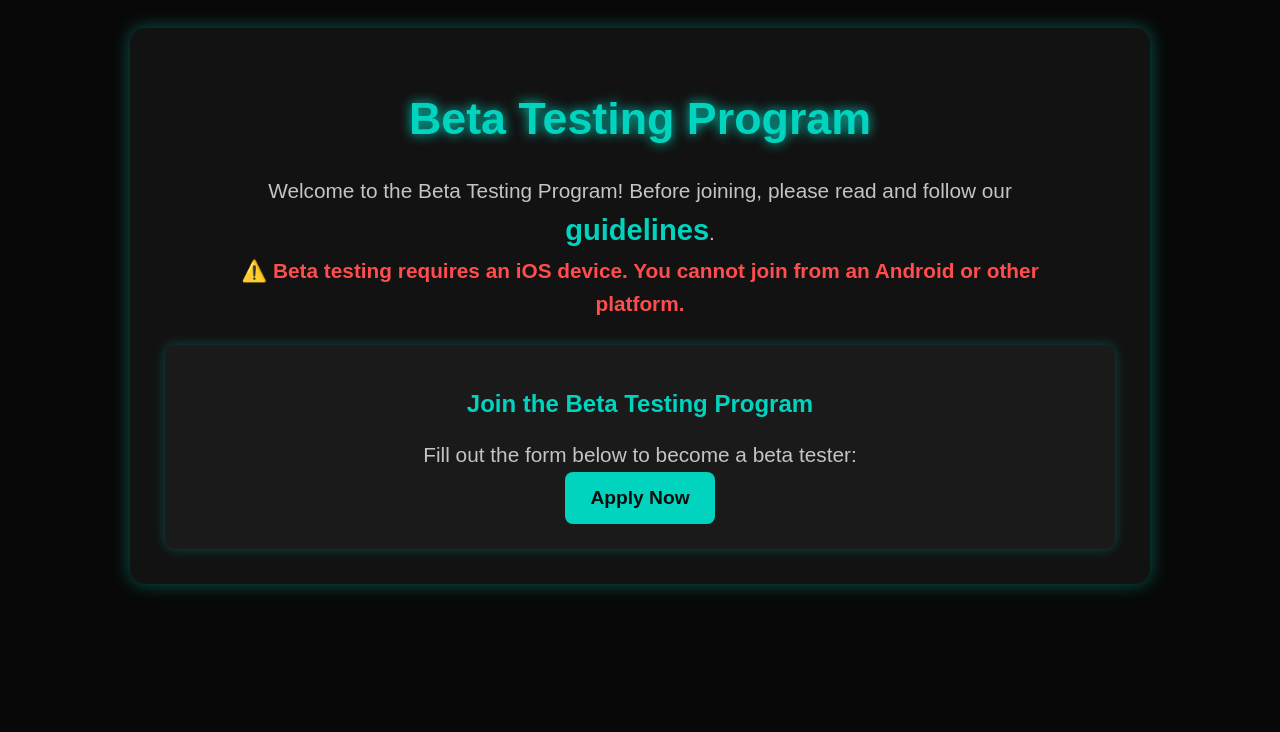
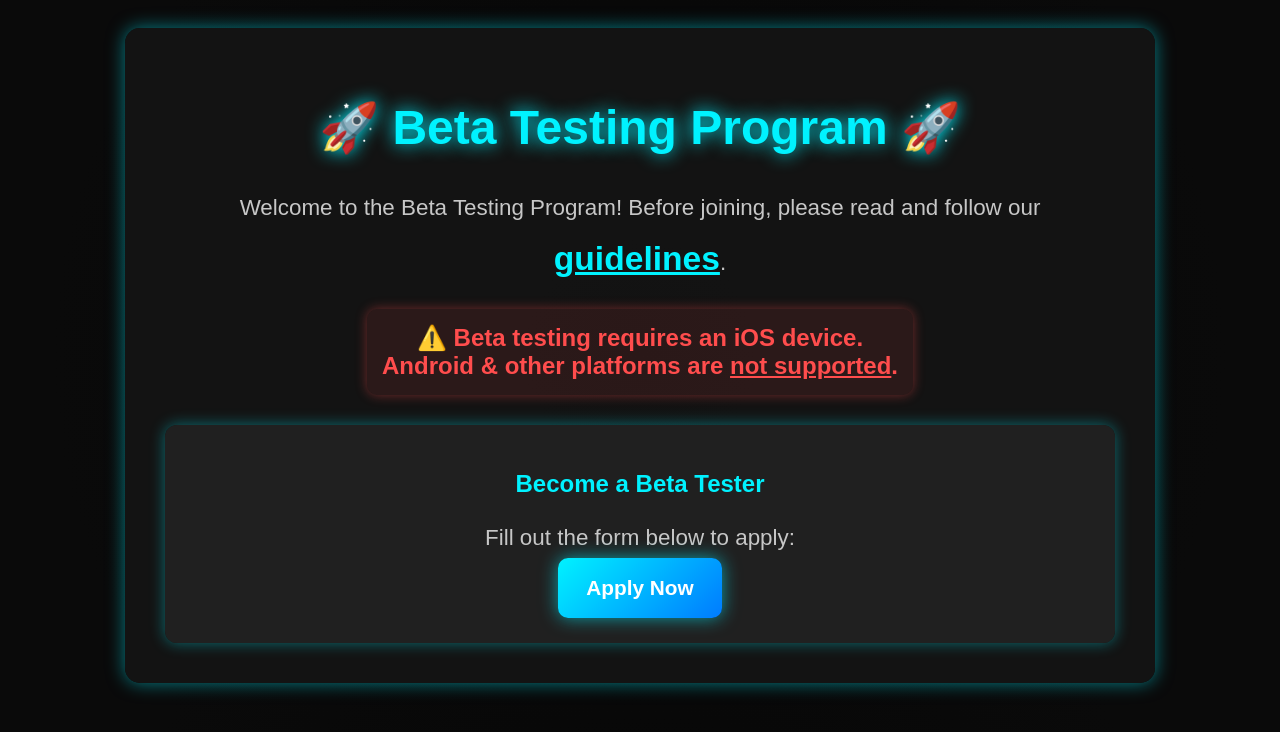
Before and after one commit to szuper1212856/Nbtfbetatester, a plain HTML site: page index.html in a window 1280 px wide. Drawn offline with Linux system fonts and the light colour scheme.

Commit message:
Update index.html

```diff
--- a/index.html
+++ b/index.html
@@ -6,84 +6,95 @@
     <title>Beta Testing Program</title>
     <style>
         body {
-            background-color: #080808;
-            color: #00d4bf;
-            font-family: Arial, sans-serif;
+            background: radial-gradient(circle, #050505 0%, #0a0a0a 80%);
+            color: #00f2ff;
+            font-family: 'Arial', sans-serif;
             text-align: center;
             padding: 20px;
         }
         h1 {
-            font-size: 2.8em;
-            text-shadow: 0px 0px 12px #00d4bf;
+            font-size: 3em;
+            text-shadow: 0px 0px 18px #00f2ff;
         }
         p {
-            font-size: 1.3em;
+            font-size: 1.4em;
             max-width: 850px;
             margin: auto;
-            line-height: 1.6;
-            color: #c4c4c4;
+            line-height: 1.8;
+            color: #c7c7c7;
         }
-        .important {
+        .warning {
             color: #ff4d4d;
+            font-size: 1.5em;
             font-weight: bold;
+            padding: 15px;
+            background: rgba(255, 77, 77, 0.1);
+            border-radius: 10px;
+            box-shadow: 0px 0px 12px rgba(255, 77, 77, 0.4);
+            display: inline-block;
+            margin-top: 20px;
         }
         a {
-            color: #00d4bf;
+            color: #00f2ff;
             text-decoration: none;
             font-weight: bold;
             transition: 0.3s;
         }
         a:hover {
-            text-shadow: 0px 0px 8px #00d4bf;
-            color: #00a08b;
+            text-shadow: 0px 0px 15px #00f2ff;
+            color: #00a8b8;
         }
         .container {
             max-width: 950px;
             margin: auto;
-            padding: 35px;
-            background-color: #121212;
+            padding: 40px;
+            background: rgba(20, 20, 20, 0.9);
             border-radius: 15px;
-            box-shadow: 0px 0px 18px rgba(0, 212, 191, 0.4);
+            box-shadow: 0px 0px 18px rgba(0, 242, 255, 0.5);
         }
         .form-container {
-            margin-top: 25px;
+            margin-top: 30px;
             padding: 25px;
-            background-color: #1a1a1a;
-            border-radius: 10px;
-            box-shadow: 0px 0px 12px rgba(0, 212, 191, 0.3);
+            background: rgba(34, 34, 34, 0.9);
+            border-radius: 12px;
+            box-shadow: 0px 0px 15px rgba(0, 242, 255, 0.4);
         }
         .btn {
             display: inline-block;
-            padding: 15px 25px;
-            background-color: #00d4bf;
-            color: #0d0d0d;
-            border-radius: 8px;
-            font-size: 1.2em;
+            padding: 18px 28px;
+            background: linear-gradient(135deg, #00f2ff, #007bff);
+            color: #fff;
+            border-radius: 10px;
+            font-size: 1.3em;
             font-weight: bold;
             text-decoration: none;
             transition: 0.3s;
+            box-shadow: 0px 0px 18px rgba(0, 242, 255, 0.6);
         }
         .btn:hover {
-            background-color: #008f7a;
-            box-shadow: 0px 0px 15px #00d4bf;
+            background: linear-gradient(135deg, #007bff, #00f2ff);
+            box-shadow: 0px 0px 25px rgba(0, 242, 255, 0.9);
+            transform: scale(1.05);
         }
         .guidelines-link {
-            font-size: 1.4em;
+            font-size: 1.5em;
             margin-top: 15px;
+            text-decoration: underline;
         }
     </style>
 </head>
 <body>
 
     <div class="container">
-        <h1>Beta Testing Program</h1>
-        <p>Welcome to the Beta Testing Program! Before joining, please read and follow our <a href="https://szuper1212856.github.io/Betatesting-guidlines/" class="guidelines-link">guidelines</a>.</p>
+        <h1>🚀 Beta Testing Program 🚀</h1>
+        <p>Welcome to the Beta Testing Program! Before joining, please read and follow our
+            <a href="https://szuper1212856.github.io/Betatesting-guidlines/" class="guidelines-link">guidelines</a>.</p>
 
-        <p class="important">⚠️ Beta testing requires an iOS device. You cannot join from an Android or other platform.</p>
+        <div class="warning">⚠️ Beta testing requires an <b>iOS device</b>. <br>Android & other platforms are <u>not supported</u>.</div>
 
         <div class="form-container">
-            <h2>Join the Beta Testing Program</h2>
-            <p>Fill out the form below to become a beta tester:</p>
+            <h2>Become a Beta Tester</h2>
+            <p>Fill out the form below to apply:</p>
             <a href="https://melonly.xyz/forms/7308184634196496384" class="btn">Apply Now</a>
         </div>
     </div>
```
